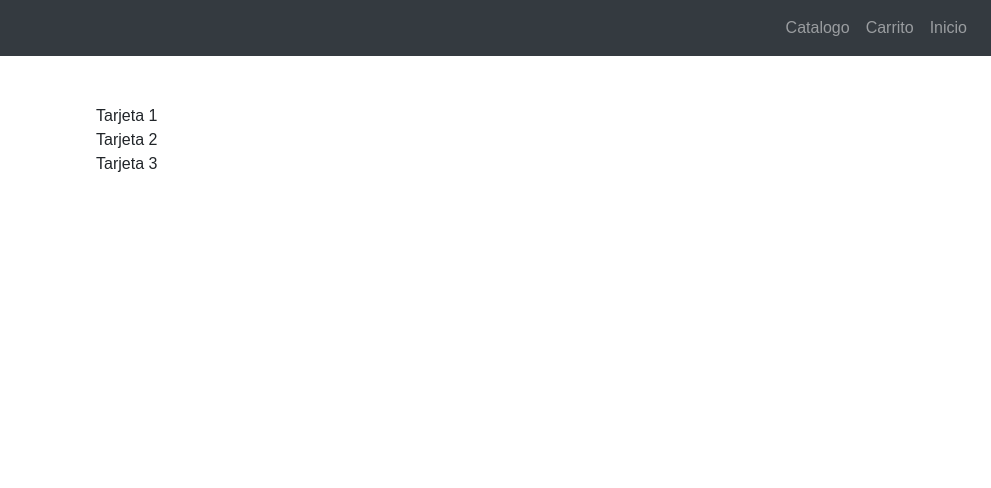
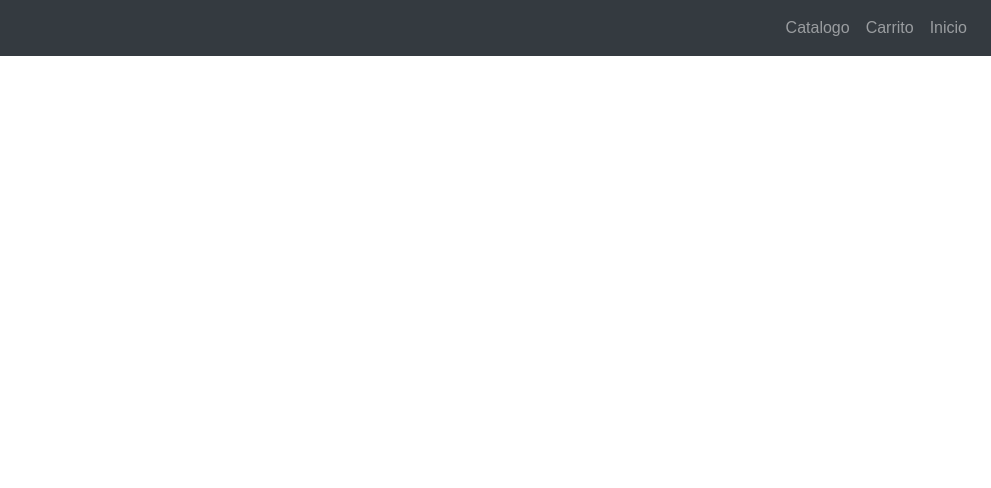
Before and after one commit to FabiolaLombardi/FilmicApp, a website: page frontEnd/metodoPago.html in a window 1280 px wide. Both pictures are taken after a click on the link "Tarjetas Registradas". Shown: the full height of the page, 289-1280 px from the left. Drawn offline with Linux system fonts and the light colour scheme.

Commit message:
finished funcionality

```diff
--- a/frontEnd/js/dynamicContent.js
+++ /dev/null
@@ -1,221 +0,0 @@
-// variables for dynamic rendering on membership page
-
-movieHistory = `<div>
-            <div class="col-lg-9" >
-            <div class="row">
-                <div class="col-lg-3">
-                    <div class="card">
-                        <img class="card-img-top" src="" alt="Card image cap">
-                        <div class="card-body">
-                            <a href="#" class="btn">Ir a Categoria</a>
-                        </div>
-                    </div>
-                </div>
-                <div class="col-lg-3">
-                    <div class="card">
-                        <img class="card-img-top" src="" alt="Card image cap">
-                        <div class="card-body">
-                            <a href="#" class="btn">Ir a Categoria</a>
-                        </div>
-                    </div>
-                </div>
-                <div class="col-lg-3">
-                    <div class="card">
-                        <img class="card-img-top" src="" alt="Card image cap">
-                        <div class="card-body">
-                            <a href="#" class="btn">Ir a Categoria</a>
-                        </div>
-                    </div>
-                </div>
-            </div>
-            </div>
-        </div>`
-
-
-currentMovies = `<div>
-        <div class="col-lg-9">
-        <div class="row">
-            <div class="col-lg-3">
-                <div class="card">
-                    <img class="card-img-top" src="" alt="Card image cap">
-                    <div class="card-body">
-                        <a href="#" class="btn">Que lo que 2</a>
-                    </div>
-                </div>
-            </div>
-            <div class="col-lg-3">
-                <div class="card">
-                    <img class="card-img-top" src="" alt="Card image cap">
-                    <div class="card-body">
-                        <a href="#" class="btn">Que lo que 2</a>
-                    </div>
-                </div>
-            </div>
-            <div class="col-lg-3">
-                <div class="card">
-                    <img class="card-img-top" src="" alt="Card image cap">
-                    <div class="card-body">
-                        <a href="#" class="btn">Que lo que 2</a>
-                    </div>
-                </div>
-            </div>
-        </div>
-        </div>
-    </div>`;
-
-creditCards = `<div>
-        <div class="col-lg-9">
-            <ul class="nav flex-column">
-
-                <li nav-item>
-                    <a>Tarjeta 1</a>
-                </li>
-                <li nav-item>
-                    <a>Tarjeta 2</a>
-                </li>
-                <li nav-item>
-                    <a>Tarjeta 3</a>
-                </li>
-            </ul>
-
-        </div>
-
-
-    </div>`;
-
-newPayMethod = `
-    <form>
-        <div class="form-group">
-            <label for="nombre">Nombre</label>
-            <input type="text" class="form-control" id="nombre" placeholder="Nombre impreso en la Tarjeta">
-        </div>
-
-        <label for="nTarjeta">Nro Tarjeta</label>
-        <br>
-        <div class="form-row">
-
-            <div class="col">
-                <input type="text" class="form-control" id="nTarjeta"
-                <small id="Help" class="form-text text-muted">Sin espacios ni caracteres especiales.</small>
-            </div>
-
-            <div class="col">
-                <input type="text" class="form-control" id="codigo" placeholder="Codigo">
-            </div>
-        </div>
-        <br>
-
-        <label for="cedula">Cedula</label>
-        <div class="form-row">
-
-            <div class="col-2">
-                <select class="form-control" id="type">
-                    <option>V</option>
-                    <option>E</option>
-                    <option>J</option>
-                </select>
-            </div>
-
-            <div class="col-9">
-                <input type="nTarjeta" class="form-control" id="cedula" >
-            </div>
-        </div>
-        <br>
-        <label for="fecha">Valida hasta</label>
-        <div class="form-row">
-
-            <div class="col">
-                <select class="form-control" id="month">
-                <option>01</option>
-                <option>02</option>
-                <option>03</option>
-                <option>04</option>
-                <option>05</option>
-                <option>06</option>
-                <option>07</option>
-                <option>08</option>
-                <option>09</option>
-                <option>10</option>
-                <option>11</option>
-                <option>12</option>
-                </select>
-            </div>
-
-            <div class="col">
-                <select class="form-control" id="year">
-                    <option>18</option>
-                    <option>19</option>
-                    <option>20</option>
-                    <option>21</option>
-                    <option>22</option>
-                    <option>23</option>
-                    <option>24</option>
-                    <option>25</option>
-                    <option>26</option>
-                    <option>27</option>
-                    <option>28</option>
-                    <option>29</option>
-                </select>
-            </div>
-        </div>
-        <br>
-
-        <div class="form-group form-check">
-            <div class="form-row">
-
-                <div class="col">
-                    <input type="checkbox" class="form-check-input" id="Check1">
-                    <label class="form-check-label" for="Check1">Visa</label>
-                </div>
-
-                <div class="col">
-                    <input type="checkbox" class="form-check-input" id="Check2">
-                    <label class="form-check-label" for="Check2">MasterCard</label>
-                </div>
-
-                <div class="col">
-                    <input type="checkbox" class="form-check-input" id="Check3">
-                    <label class="form-check-label" for="Check3">American Express</label>
-                </div>
-
-            </div>
-        </div>
-        <button type="submit" class="btn btn-primary center" id="boton">Añadir</button>
-    </form>
-    `;
-
-
-
-
-const dynamic = (page) => {
-    let container = document.getElementById('dynamicContent')
-    switch (page) {
-        case 1:
-            console.log(movieHistory);
-            container.innerHtml = "";
-            movieHistory = []
-            get('cart/get/record').then((res)=>{
-                if(res.status==200){
-                    movieHistory=res.body
-                }
-            })
-            container.innerHTML = movieHistory;
-            break;
-        case 2:
-            console.log(currentMovies);
-            container.innerHtml = "";
-            container.innerHTML = currentMovies;
-            break;
-
-        case 3:
-            container.innerHTML = "";
-            container.innerHTML = creditCards;
-            break;
-
-        case 4:
-            container.innerHTML = "";
-            container.innerHTML = newPayMethod;
-            break;
-
-    }
-}
```
Also changed, not shown: frontEnd/carrito.html (+2 -52 lines), frontEnd/js/user/carrito.js (+44 -0 lines), frontEnd/js/user/membership.js (+80 -0 lines), frontEnd/membership.html (+13 -8 lines).
